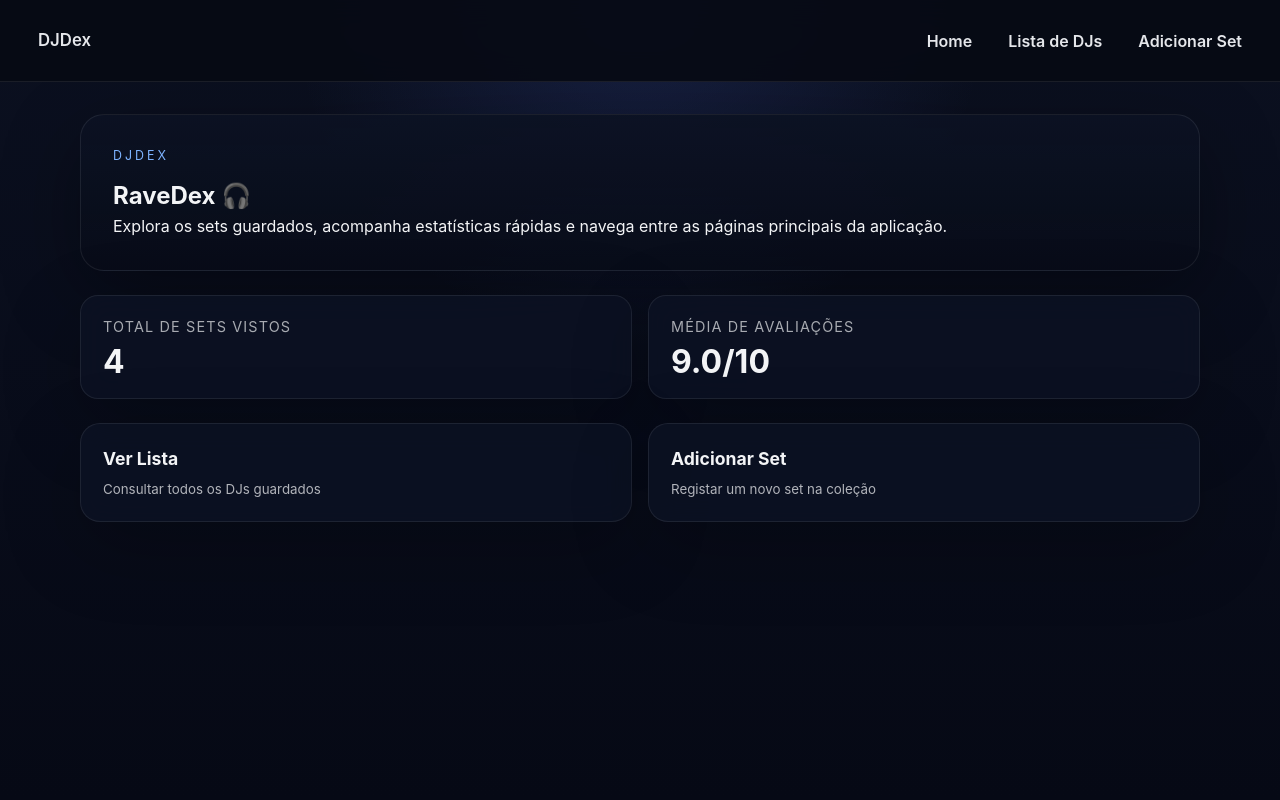
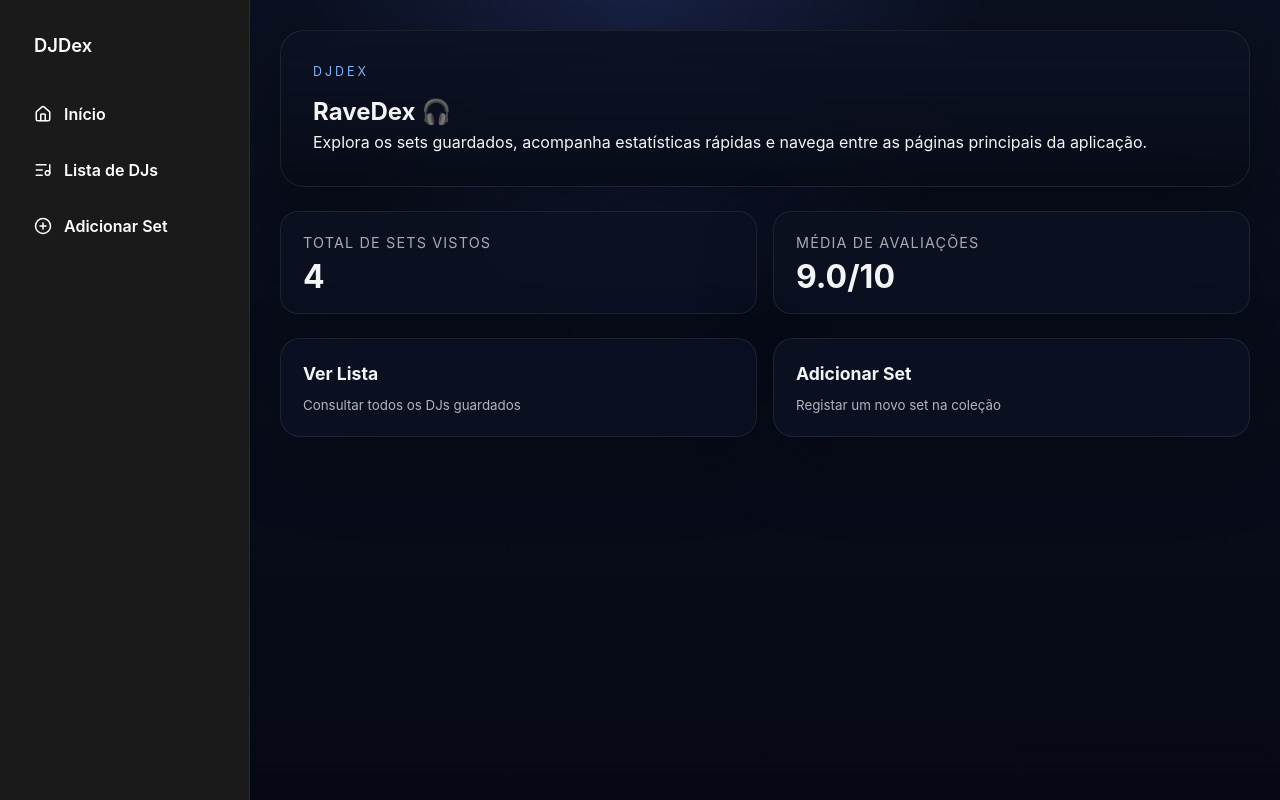
Before and after one commit to opaulosilva233/DJDex, a React (Vite) app: page / in a window 1280 px wide. Built offline with nearby package versions, Linux system fonts and the light colour scheme.

Commit message:
feat: add lucide-react icons to Navbar and update layout styles

```diff
--- a/package.json
+++ b/package.json
@@ -9,6 +9,7 @@
     "preview": "vite preview"
   },
   "dependencies": {
+    "lucide-react": "^1.16.0",
     "react": "^19.1.0",
     "react-dom": "^19.1.0",
     "react-router-dom": "^7.15.1"
--- a/src/App.jsx
+++ b/src/App.jsx
@@ -37,10 +37,10 @@ export default function App() {
 
   return (
     <BrowserRouter>
-      <div className="app-shell">
+      <div style={{ display: 'flex', height: '100vh' }}>
         <Navbar />
 
-        <main className="app-main">
+        <div style={{ flex: 1, overflowY: 'auto', padding: '30px' }}>
           <Routes>
             <Route path="/" element={<Home sets={sets} />} />
             <Route path="/lista" element={<SetList sets={sets} />} />
@@ -49,7 +49,7 @@ export default function App() {
               element={<AddSetPage handleAddSet={handleAddSet} />}
             />
           </Routes>
-        </main>
+        </div>
       </div>
     </BrowserRouter>
   )
--- a/src/components/Navbar.jsx
+++ b/src/components/Navbar.jsx
@@ -1,43 +1,49 @@
+import { Home, ListMusic, PlusCircle } from 'lucide-react'
 import { Link } from 'react-router-dom'
 
-const navbarStyle = {
+const sidebarStyle = {
+	height: '100vh',
+	width: '250px',
 	display: 'flex',
-	justifyContent: 'space-between',
-	alignItems: 'center',
-	gap: '16px',
-	padding: '18px 24px',
-	background: 'rgba(7, 10, 20, 0.92)',
-	borderBottom: '1px solid rgba(255, 255, 255, 0.08)',
-	backdropFilter: 'blur(14px)',
-	position: 'sticky',
-	top: 0,
-	zIndex: 10,
+	flexDirection: 'column',
+	padding: '20px',
+	background: '#1a1a1a',
+	color: '#ffffff',
+	borderRight: '1px solid rgba(255, 255, 255, 0.08)',
+	flexShrink: 0,
 }
 
 const linkStyle = {
-	color: '#e5e7eb',
+	color: '#ffffff',
 	textDecoration: 'none',
 	fontWeight: 600,
-	padding: '10px 14px',
-	borderRadius: '999px',
+	padding: '12px 14px',
+	borderRadius: '12px',
+	display: 'flex',
+	alignItems: 'center',
+	gap: '12px',
+	transition: 'background-color 160ms ease, transform 160ms ease',
 }
 
 export default function Navbar() {
 	return (
-		<nav style={navbarStyle}>
-			<Link to="/" style={{ ...linkStyle, fontSize: '1.05rem' }}>
+		<nav style={sidebarStyle}>
+			<Link to="/" style={{ ...linkStyle, fontSize: '1.15rem', marginBottom: '18px' }}>
 				DJDex
 			</Link>
 
-			<div style={{ display: 'flex', flexWrap: 'wrap', gap: '8px' }}>
+			<div style={{ display: 'flex', flexDirection: 'column', gap: '8px' }}>
 				<Link to="/" style={linkStyle}>
-					Home
+					<Home size={18} />
+					<span>Início</span>
 				</Link>
 				<Link to="/lista" style={linkStyle}>
-					Lista de DJs
+					<ListMusic size={18} />
+					<span>Lista de DJs</span>
 				</Link>
 				<Link to="/adicionar" style={linkStyle}>
-					Adicionar Set
+					<PlusCircle size={18} />
+					<span>Adicionar Set</span>
 				</Link>
 			</div>
 		</nav>
```
Also changed, not shown: 1 other file (tests, documents, lock files or other folders).
